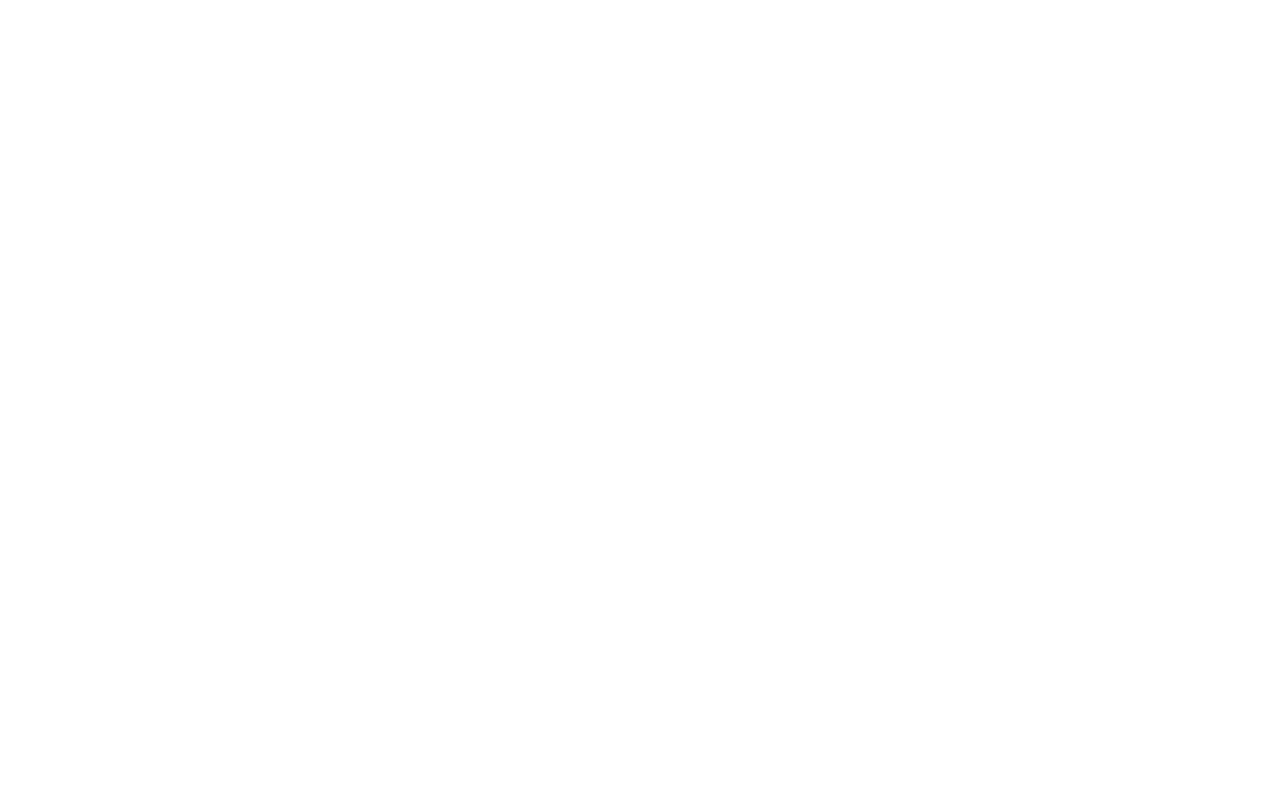
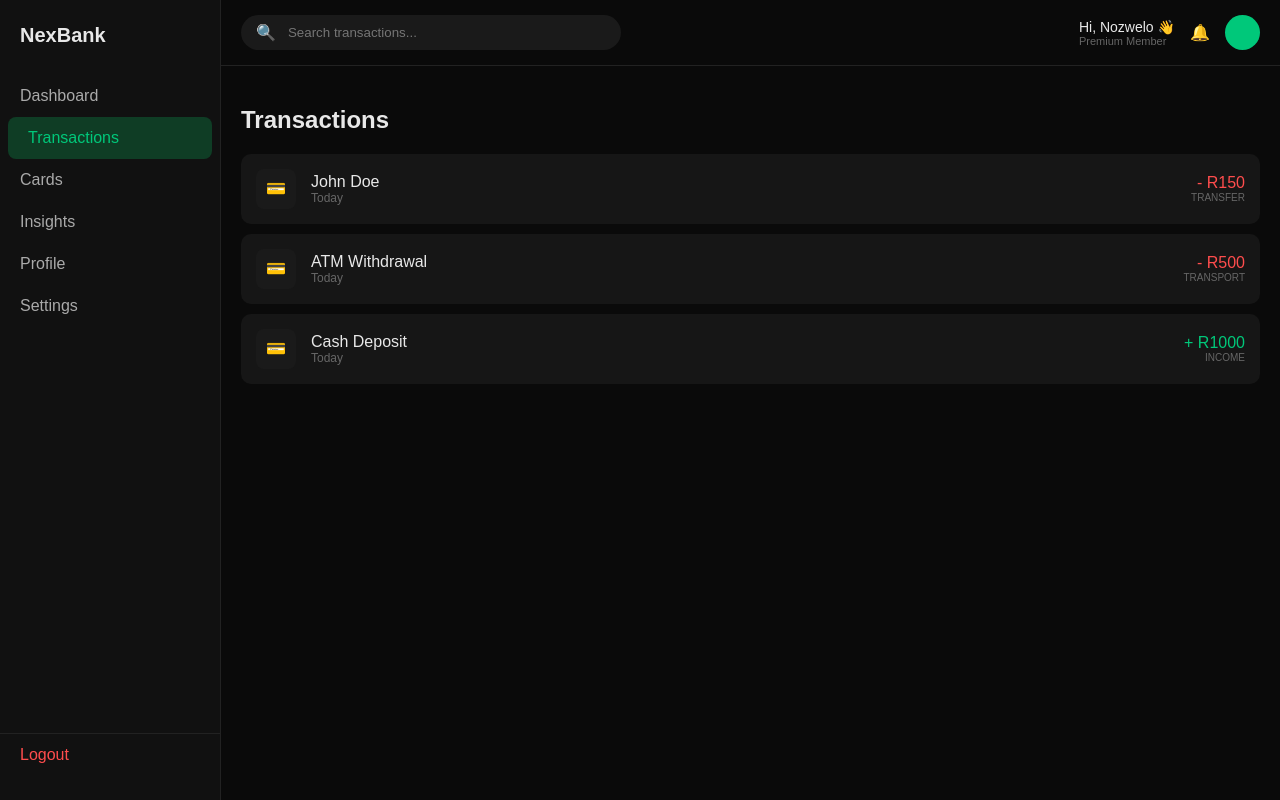
Before and after one commit to Nexbank/nexbank, a React (Create React App) app in the folder client/: page /transactions in a window 1280 px wide. Before the commit this address had no page. Built offline with nearby package versions, Linux system fonts and the light colour scheme.

Commit message:
transaction tab ui

```diff
--- a/client/src/App.js
+++ b/client/src/App.js
@@ -1,6 +1,8 @@
 import { BrowserRouter as Router, Routes, Route } from "react-router-dom";
+import "./styles/global.css";
 import Login from "./pages/Login";
 import Dashboard from "./pages/Dashboard";
+import Transactions from "./pages/Transactions";
 
 function App() {
   return (
@@ -8,6 +10,7 @@
       <Routes>
         <Route path="/" element={<Login />} />
         <Route path="/dashboard" element={<Dashboard />} />
+        <Route path="/transactions" element={<Transactions />} />
       </Routes>
     </Router>
   );
--- /dev/null
+++ b/client/src/pages/Transactions.js
@@ -0,0 +1,35 @@
+import { useState } from "react";
+import Sidebar from "../components/Sidebar";
+import Navbar from "../components/Navbar";
+import TransactionList from "../components/TransactionList";
+
+const txData = [
+  { name: "John Doe", date: "Today", amount: -150, tag: "TRANSFER" },
+  { name: "ATM Withdrawal", date: "Today", amount: -500, tag: "TRANSPORT" },
+  { name: "Cash Deposit", date: "Today", amount: 1000, tag: "INCOME" },
+];
+
+export default function Transactions() {
+  const [search, setSearch] = useState("");
+
+  const filtered = txData.filter(
+    (tx) =>
+      tx.name.toLowerCase().includes(search.toLowerCase()) ||
+      tx.tag.toLowerCase().includes(search.toLowerCase())
+  );
+
+  return (
+    <div className="app">
+      <Sidebar />
+
+      <div className="main">
+        <Navbar search={search} setSearch={setSearch} />
+
+        <div className="content">
+          <h2>Transactions</h2>
+          <TransactionList transactions={filtered} />
+        </div>
+      </div>
+    </div>
+  );
+}
--- a/client/src/styles/global.css
+++ b/client/src/styles/global.css
@@ -0,0 +1,231 @@
+/* =========================
+   🎨 DESIGN SYSTEM (TOKENS)
+========================= */
+:root {
+  /* Brand */
+  --color-primary: #00c87a;
+  --color-primary-dark: #0f3d25;
+
+  /* Backgrounds */
+  --color-bg: #0a0a0a;
+  --color-surface: #111;
+  --color-surface-light: #161616;
+  --color-surface-hover: #1a1a1a;
+
+  /* Borders */
+  --color-border: #222;
+
+  /* Text */
+  --color-text: #e8e8e8;
+  --color-text-muted: #aaa;
+  --color-text-light: #666;
+
+  /* Status */
+  --color-success: #00c87a;
+  --color-danger: #ff4d4d;
+
+  /* Radius */
+  --radius-sm: 8px;
+  --radius-md: 10px;
+  --radius-lg: 12px;
+}
+
+/* =========================
+   🌑 BASE
+========================= */
+body {
+  margin: 0;
+  font-family: sans-serif;
+  background: var(--color-bg);
+  color: var(--color-text);
+}
+
+/* =========================
+   📐 LAYOUT
+========================= */
+.app {
+  display: flex;
+  height: 100vh;
+}
+
+.main {
+  flex: 1;
+  display: flex;
+  flex-direction: column;
+}
+
+/* =========================
+   📌 SIDEBAR
+========================= */
+.sidebar {
+  width: 220px;
+  background: var(--color-surface);
+  border-right: 1px solid var(--color-border);
+  display: flex;
+  flex-direction: column;
+  padding: 24px 0;
+}
+
+.logo {
+  padding: 0 20px 28px;
+  font-size: 20px;
+  font-weight: bold;
+}
+
+.nav-item {
+  padding: 12px 20px;
+  color: var(--color-text-muted);
+  cursor: pointer;
+  transition: 0.2s;
+}
+
+.nav-item:hover {
+  background: var(--color-surface-hover);
+}
+
+.nav-item.active {
+  background: var(--color-primary-dark);
+  color: var(--color-primary);
+  border-radius: var(--radius-sm);
+  margin: 0 8px;
+}
+
+.nav-bottom {
+  margin-top: auto;
+  border-top: 1px solid var(--color-border);
+}
+
+.logout {
+  color: var(--color-danger);
+}
+
+/* =========================
+   📌 NAVBAR
+========================= */
+.topbar {
+  display: flex;
+  padding: 15px 20px;
+  border-bottom: 1px solid var(--color-border);
+  align-items: center;
+}
+
+.search-bar {
+  display: flex;
+  gap: 10px;
+  background: var(--color-surface-hover);
+  padding: 8px 15px;
+  border-radius: 30px;
+  width: 350px;
+}
+
+.search-bar input {
+  background: none;
+  border: none;
+  color: var(--color-text);
+  outline: none;
+  width: 100%;
+}
+
+.user-area {
+  margin-left: auto;
+  display: flex;
+  gap: 15px;
+  align-items: center;
+}
+
+.user-name {
+  font-size: 14px;
+}
+
+.user-role {
+  font-size: 11px;
+  color: var(--color-text-light);
+}
+
+.avatar {
+  width: 35px;
+  height: 35px;
+  background: var(--color-primary);
+  border-radius: 50%;
+}
+
+/* =========================
+   📌 CONTENT
+========================= */
+.content {
+  padding: 20px;
+  overflow-y: auto;
+}
+
+/* =========================
+   💳 TRANSACTIONS
+========================= */
+.tx-list {
+  display: flex;
+  flex-direction: column;
+  gap: 10px;
+}
+
+.tx-card {
+  background: var(--color-surface-light);
+  padding: 15px;
+  border-radius: var(--radius-md);
+  display: flex;
+  gap: 15px;
+  align-items: center;
+}
+
+.tx-icon {
+  width: 40px;
+  height: 40px;
+  background: var(--color-surface-hover);
+  border-radius: var(--radius-sm);
+  display: flex;
+  align-items: center;
+  justify-content: center;
+}
+
+.tx-info {
+  flex: 1;
+}
+
+.tx-name {
+  font-weight: 500;
+}
+
+.tx-date {
+  font-size: 12px;
+  color: var(--color-text-light);
+}
+
+.tx-amount {
+  text-align: right;
+}
+
+.tx-tag {
+  font-size: 10px;
+  color: var(--color-text-light);
+}
+
+/* =========================
+   🎯 UTILITY CLASSES
+========================= */
+.text-primary {
+  color: var(--color-primary);
+}
+
+.text-success {
+  color: var(--color-success);
+}
+
+.text-danger {
+  color: var(--color-danger);
+}
+
+.text-muted {
+  color: var(--color-text-muted);
+}
+
+.empty {
+  color: var(--color-text-light);
+}
```
Also changed, not shown: 1 other file (tests, documents, lock files or other folders). Lines whose indentation alone changed are shown as unchanged.
